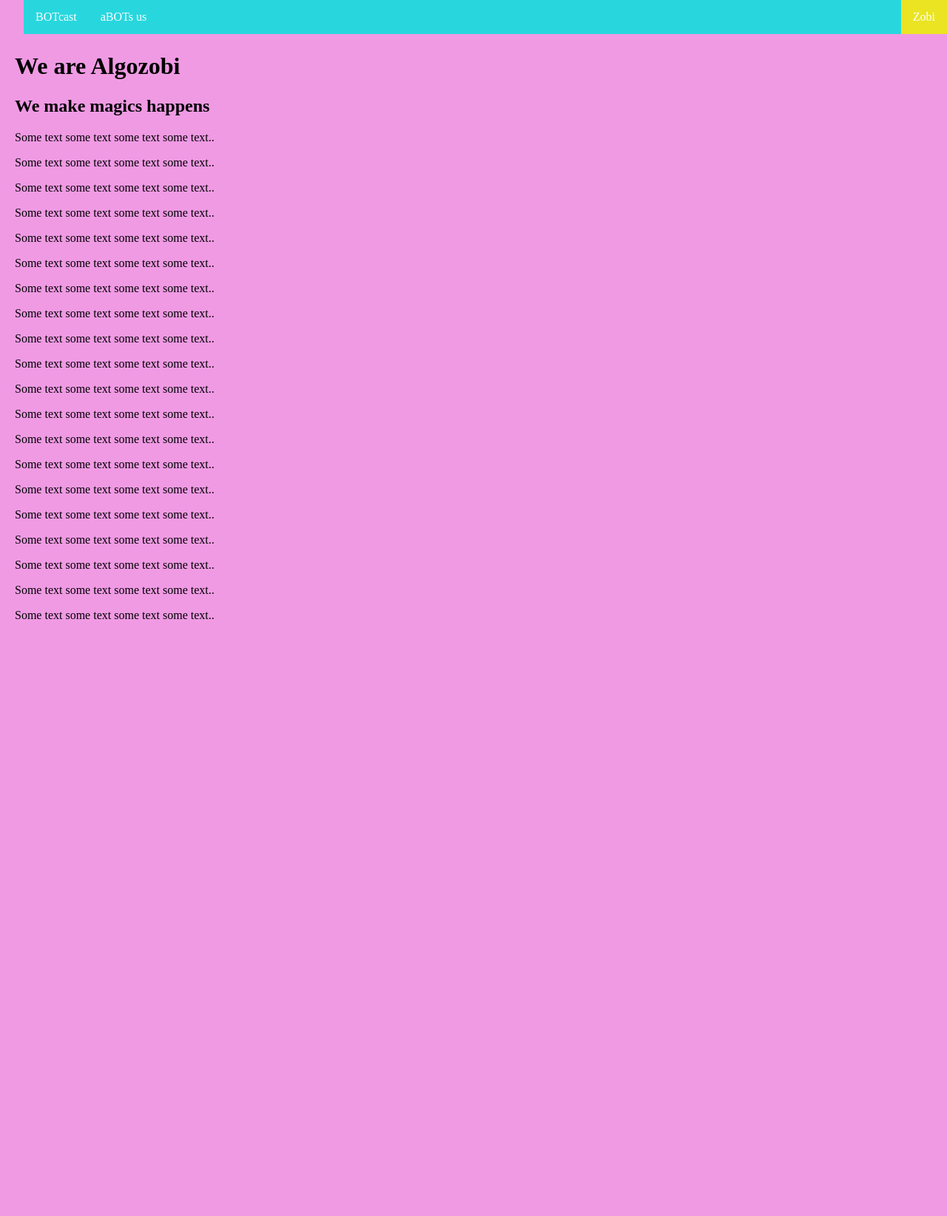
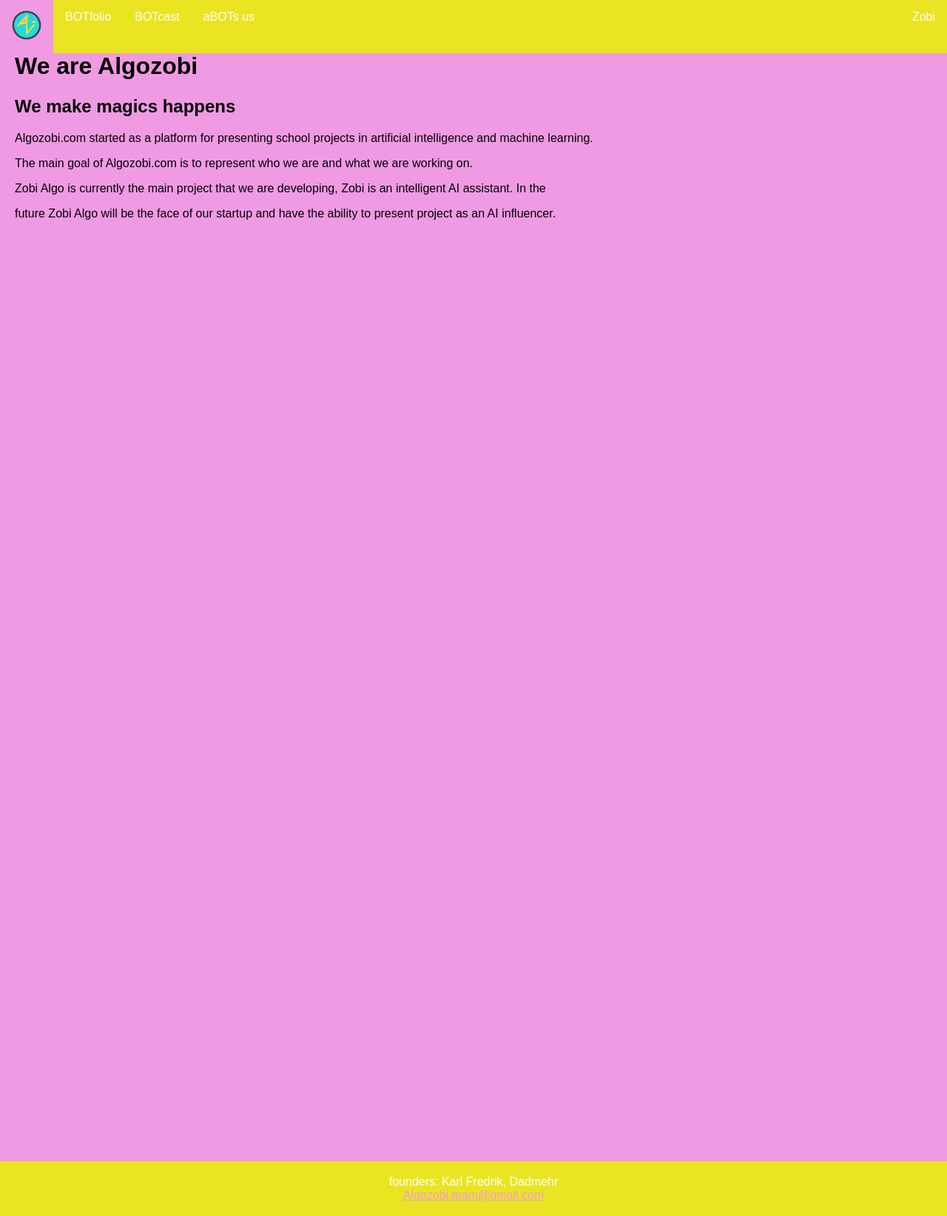
Before and after one commit to Algozobi/algozobi.com, a Python web app: template templates/index.html in a window 1280 px wide. Shown: the whole page at 74% size. Before the commit the page ends 837 px from the top, so only its background shows below. Run offline with Jinja, Linux system fonts and the light colour scheme; the template is opened without the code that fills it, so the values that code supplies are empty.

Commit message:
new style

```diff
--- a/templates/index.html
+++ b/templates/index.html
@@ -5,16 +5,21 @@
     <meta http-equiv="X-UA-Compatible" content="IE=edge">
     <meta name="viewport" content="width=device-width, initial-scale=1.0">
     <title>Algozobi.com</title>
+    <link rel="icon" type="image/x-icon" href="../static/images/Untitled_Artwork 3.png">
 </head>
 <style>
-body {margin:0;}
+body {
+  margin:0;
+  font-family: Arial, Helvetica, sans-serif;
+}
+
 
 ul {
   list-style-type: none;
   margin: 0;
   padding: 0;
   overflow: hidden;
-  background-color: #28d7de;
+  background-color: #eae422;
   position: fixed;
   top: 0;
   width: 100%;
@@ -31,7 +36,9 @@ li a {
   padding: 14px 16px;
   text-decoration: none;
 }
-
+a {
+  color: #f09ae4;
+}
 li a:hover:not(.active) {
   background-color: #f09ae4;
 }
@@ -39,11 +46,19 @@ li a:hover:not(.active) {
 .active {
   background-color: #eae422;
 }
+
+footer {
+  text-align: center;
+  padding: 3px;
+  background-color: #eae422;
+  color: white;
+}
 </style>
 <body>
     <ul>
-        <li><a href="index.html"><img src="" alt=""></a></li>
+        <li><a href="index.html"><img style="height: 40px;border-radius: 50px;" src="../static/images/Untitled_Artwork 3.png" alt=""></a></li>
         <li style="float:right"><a class="active" href="#zobi">Zobi</a></li>
+        <li><a href="#">BOTfolio</a></li>
         <li><a href="#botcast">BOTcast</a></li>
         <li><a href="">aBOTs us</a></li>
 
@@ -53,26 +68,17 @@ li a:hover:not(.active) {
         <h2>We make magics happens</h2>
 
 
-        <p>Some text some text some text some text..</p>
-        <p>Some text some text some text some text..</p>
-        <p>Some text some text some text some text..</p>
-        <p>Some text some text some text some text..</p>
-        <p>Some text some text some text some text..</p>
-        <p>Some text some text some text some text..</p>
-        <p>Some text some text some text some text..</p>
-        <p>Some text some text some text some text..</p>
-        <p>Some text some text some text some text..</p>
-        <p>Some text some text some text some text..</p>
-        <p>Some text some text some text some text..</p>
-        <p>Some text some text some text some text..</p>
-        <p>Some text some text some text some text..</p>
-        <p>Some text some text some text some text..</p>
-        <p>Some text some text some text some text..</p>
-        <p>Some text some text some text some text..</p>
-        <p>Some text some text some text some text..</p>
-        <p>Some text some text some text some text..</p>
-        <p>Some text some text some text some text..</p>
-        <p>Some text some text some text some text..</p>
+        <p>Algozobi.com started as a platform for presenting school projects in artificial intelligence and machine learning.</p>
+        <p>The main goal of Algozobi.com is to represent who we are and what we are working on.</p>
+
+         <p>Zobi Algo is currently the main project that we are developing, Zobi is an intelligent AI assistant. In the</p>
+         <p>future Zobi Algo will be the face of our startup and have the ability to present project as an AI influencer.</p>
+
+
       </div>
+      <footer>
+        <p>founders: Karl Fredrik, Dadmehr<br>
+        <a href="email">Algozobi.team@gmail.com</a></p>
+      </footer>
 </body>
 </html>
```
